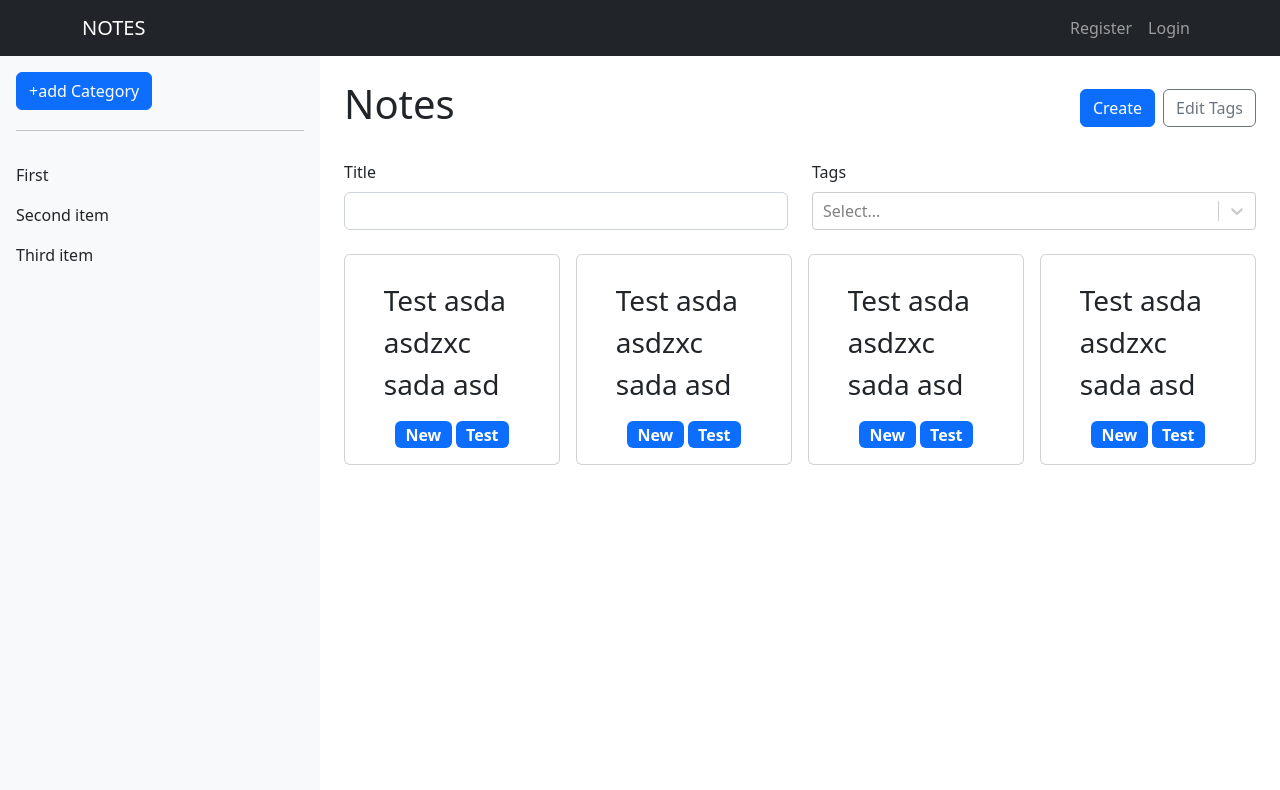
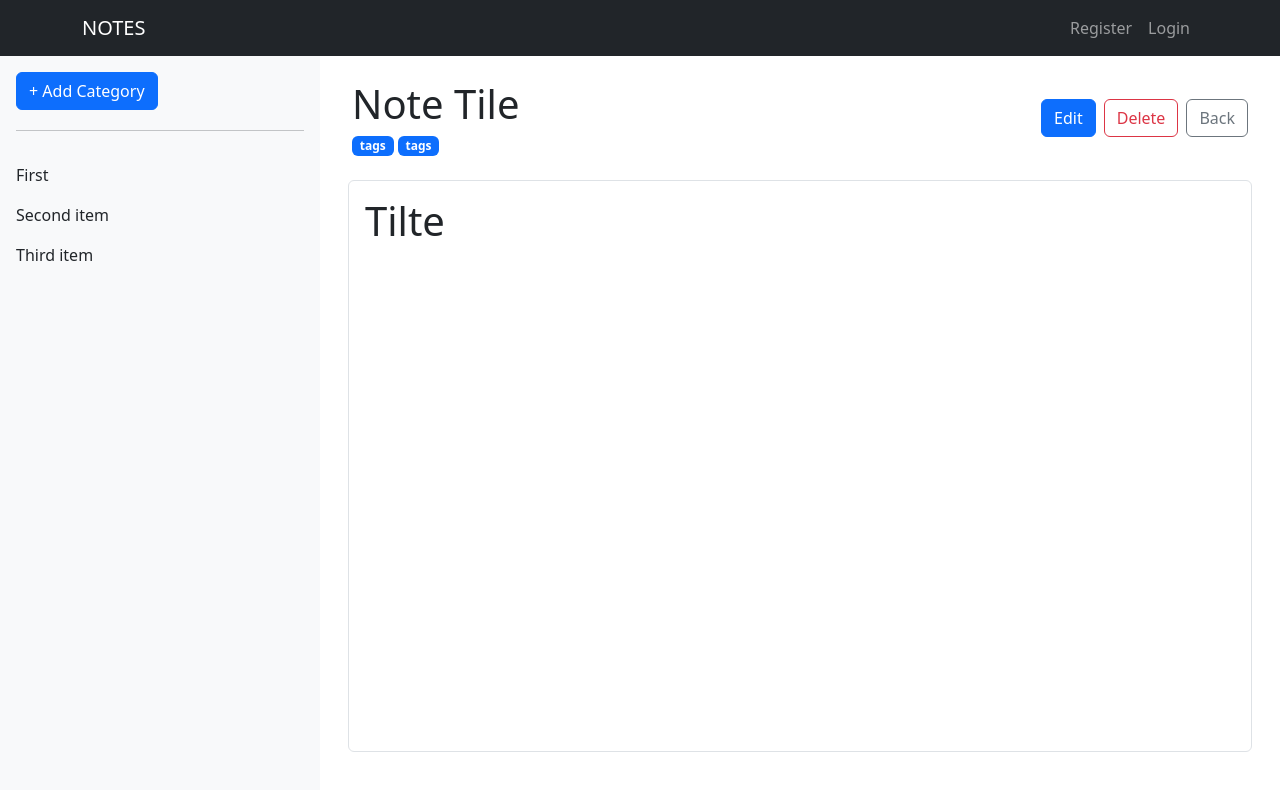
Before and after one commit to andytseng1993/Note-with-categories_Full-Stack, a React (Vite) app in the folder client/: page /note/1 in a window 1280 px wide. Before the commit this address led to /. Shown: the top 790 px of the page. Built offline with nearby package versions, Linux system fonts and the light colour scheme.

Commit message:
Build note style

```diff
--- a/client/package.json
+++ b/client/package.json
@@ -14,6 +14,7 @@
     "react": "^18.2.0",
     "react-bootstrap": "^2.7.0",
     "react-dom": "^18.2.0",
+    "react-markdown": "^8.0.4",
     "react-router-dom": "^6.6.2",
     "react-select": "^5.7.0"
   },
--- a/client/src/App.tsx
+++ b/client/src/App.tsx
@@ -11,6 +11,7 @@ import AppNavbar from './components/AppNavbar'
 import NewNotePage from './pages/NewNotePage'
 import HomePage from './pages/HomePage'
 import NotePage from './pages/NotePage'
+import Note from './components/Note'
 
 function App() {
 	const router = createBrowserRouter(
@@ -18,9 +19,12 @@ function App() {
 			<Route path="/" element={<HomePage />}>
 				<Route index element={<NotePage />} />
 				<Route path="/new" element={<NewNotePage />} />
-				<Route path="/:id">
-					<Route index element={<h1>Show note</h1>} />
-					<Route path={'edit'} element={<h1>Edit</h1>} />
+				<Route path="/:categoryId">
+					<Route index element={<h1>Show Category Notes</h1>} />
+				</Route>
+				<Route path="/note/:noteId">
+					<Route index element={<Note />} />
+					<Route path="edit" element={<h1>Edit</h1>} />
 				</Route>
 				<Route path="*" element={<Navigate to="/" />}></Route>
 			</Route>
--- /dev/null
+++ b/client/src/components/Note.tsx
@@ -0,0 +1,39 @@
+import { Badge, Button, Col, Row, Stack } from 'react-bootstrap'
+import { ReactMarkdown } from 'react-markdown/lib/react-markdown'
+import { Link } from 'react-router-dom'
+
+const Note = () => {
+	return (
+		<>
+			<Row className="align-items-center m-4 mx-2">
+				<Col>
+					<h1>Note Tile</h1>
+					<Stack
+						gap={1}
+						direction="horizontal"
+						className="justify-content-start align-items-center flex-wrap"
+					>
+						<Badge>tags</Badge>
+						<Badge>tags</Badge>
+					</Stack>
+				</Col>
+				<Col xs="auto">
+					<Stack gap={2} direction="horizontal">
+						<Link to="/new">
+							<Button variant="primary">Edit</Button>
+						</Link>
+						<Button variant="outline-danger">Delete</Button>
+						<Link to="..">
+							<Button variant="outline-secondary">Back</Button>
+						</Link>
+					</Stack>
+				</Col>
+			</Row>
+			<div className="d-flex flex-grow-1 mx-3 mb-5 border rounded">
+				<ReactMarkdown className="p-3">{'# Tilte'}</ReactMarkdown>
+			</div>
+		</>
+	)
+}
+
+export default Note
--- a/client/src/pages/HomePage.tsx
+++ b/client/src/pages/HomePage.tsx
@@ -13,19 +13,16 @@ const HomePage = () => {
 				<Col xs={3} lg={3} xxl={2} className="bg-light d-flex flex-column p-3">
 					<Stack gap={3} className="nav flex-column mb-auto">
 						<Link to="/new">
-							<Button variant="primary">+add Category</Button>
+							<Button variant="primary">+ Add Category</Button>
 						</Link>
 						<hr className="mt-1" />
 						<Link to="/1" className="text-reset text-decoration-none">
-							{' '}
 							First
 						</Link>
 						<Link to="/1" className="text-reset text-decoration-none">
-							{' '}
 							Second item
 						</Link>
 						<Link to="/1" className="text-reset text-decoration-none">
-							{' '}
 							Third item
 						</Link>
 					</Stack>
```
Also changed, not shown: 1 other file (tests, documents, lock files or other folders).
